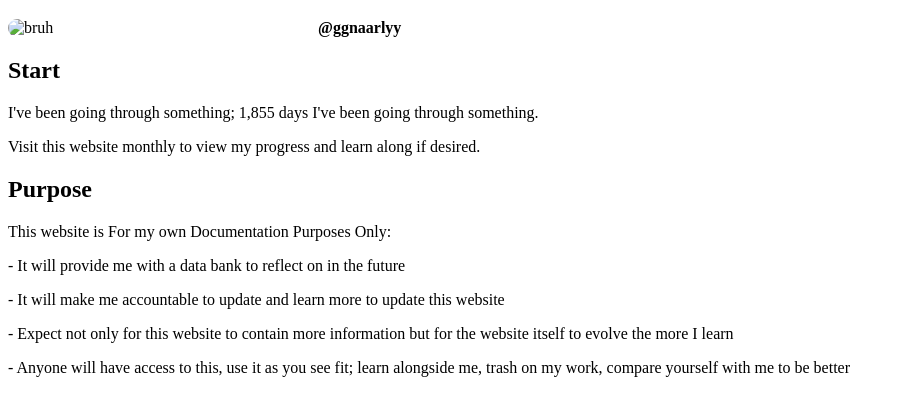
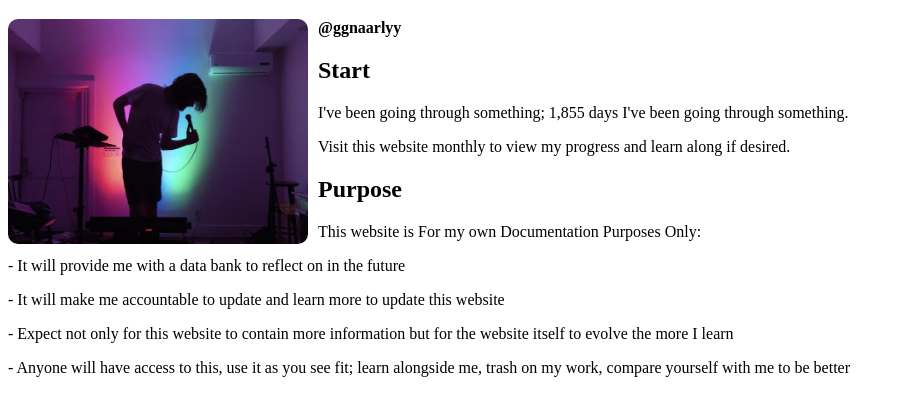
Before and after one commit to chrisCuiriz/mywebsite, a plain HTML site: page index.html in a window 1280 px wide. Shown: the part 61-476 px from the top of the page, without its empty margins (0-905 px from the left). Drawn offline with Linux system fonts and the light colour scheme.

Commit message:
Update index.html
Removed "images/" from bo.jpg to see if that helps show the image

```diff
--- a/index.html
+++ b/index.html
@@ -9,7 +9,7 @@
     </h1>
     <body>
 
-        <img src="images/bo.jpg" alt="bruh">
+        <img src="bo.jpg" alt="bruh">
         <style>
             img {
                 width: 300px;
```
